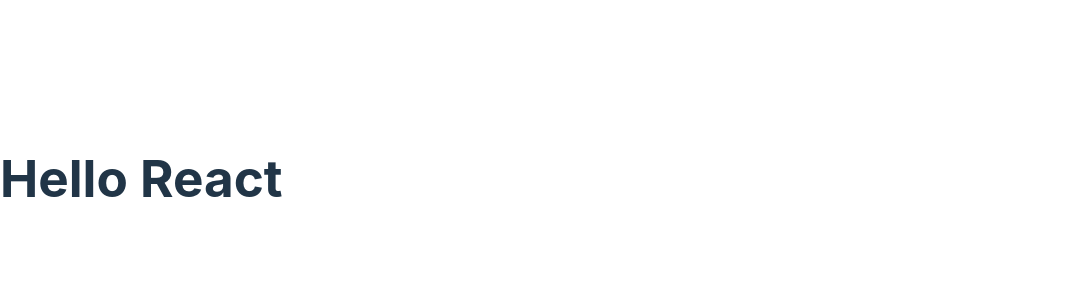
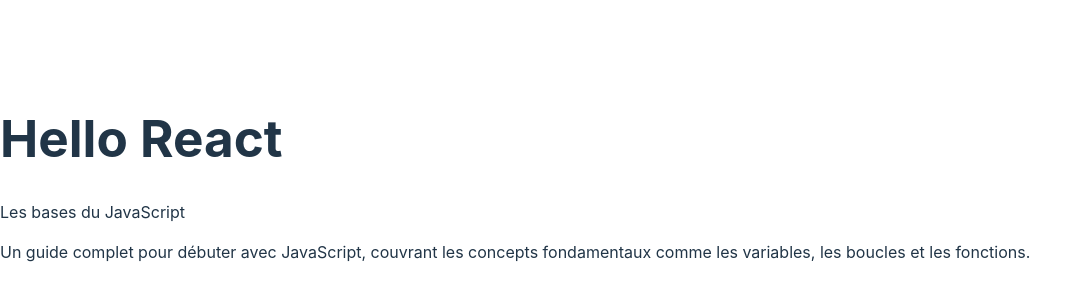
Before and after one commit to Ewan-Senergous/Recapitulatif_React, a React (Vite) app: page / in a window 1280 px wide. Shown: the part 222-522 px from the top of the page, without its empty margins (0-1087 px from the left). Built offline with nearby package versions, Linux system fonts and the light colour scheme.

Commit message:
Props AND PropTypes

```diff
--- a/package.json
+++ b/package.json
@@ -10,6 +10,7 @@
     "preview": "vite preview"
   },
   "dependencies": {
+    "prop-types": "^15.8.1",
     "react": "^18.3.1",
     "react-dom": "^18.3.1"
   },
--- a/src/App.jsx
+++ b/src/App.jsx
@@ -1,9 +1,20 @@
 import Blog from "./components/Blog";
+
+const post1 = {
+  id: 1,
+  title: "Les bases du JavaScript",
+  author: "Jean Dupont",
+  date: "2023-07-15",
+  description:
+    "Un guide complet pour débuter avec JavaScript, couvrant les concepts fondamentaux comme les variables, les boucles et les fonctions.",
+  content:
+    "Cet article explique les bases du langage JavaScript, y compris les variables, les boucles et les fonctions.",
+};
 
 function App() {
   return (
     <div>
-      <Blog />
+      <Blog science={post1} />
     </div>
   );
 }
--- a/src/components/Blog.jsx
+++ b/src/components/Blog.jsx
@@ -1,8 +1,19 @@
-function Blog() {
+import PropTypes from "prop-types";
+function Blog({ science }) {
   return (
     <div>
       <h1>Hello React</h1>
+      <p>{science.title}</p>
+      <p>{science.description}</p>
     </div>
   );
 }
+
+Blog.propTypes = {
+  science: PropTypes.shape({
+    title: PropTypes.string.isRequired,
+    description: PropTypes.string,
+  }).isRequired,
+};
+
 export default Blog;
```
Also changed, not shown: 1 other file (tests, documents, lock files or other folders).
